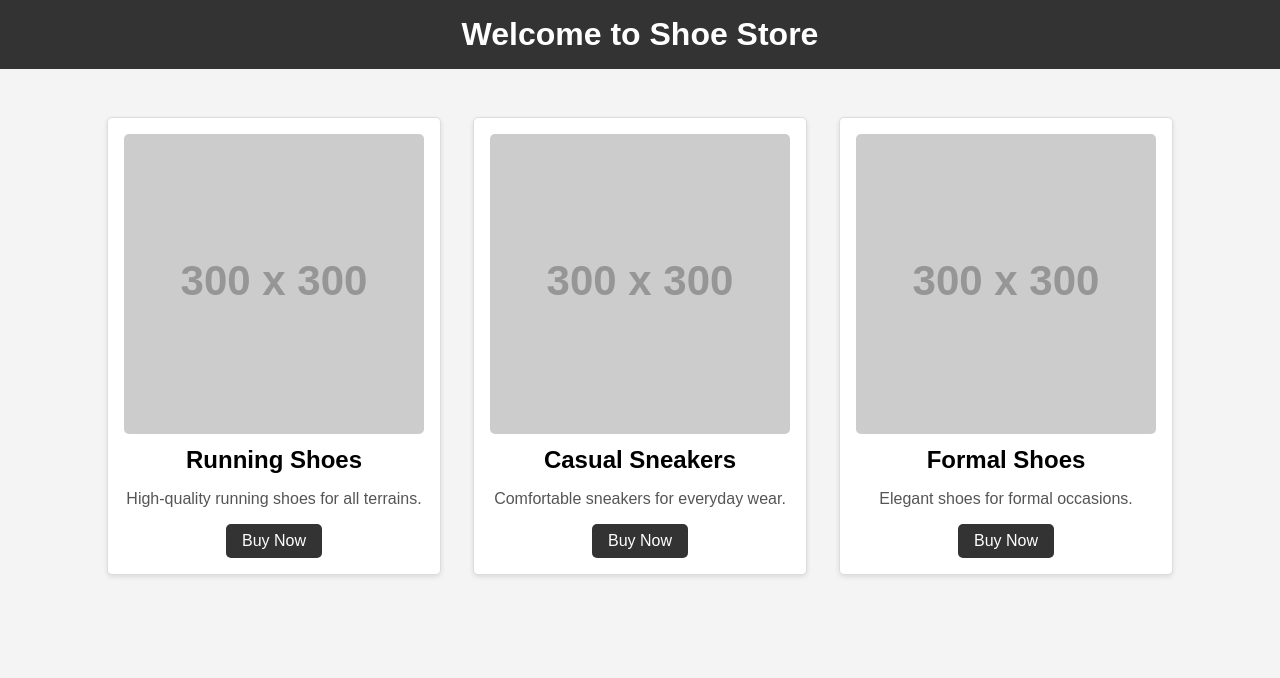
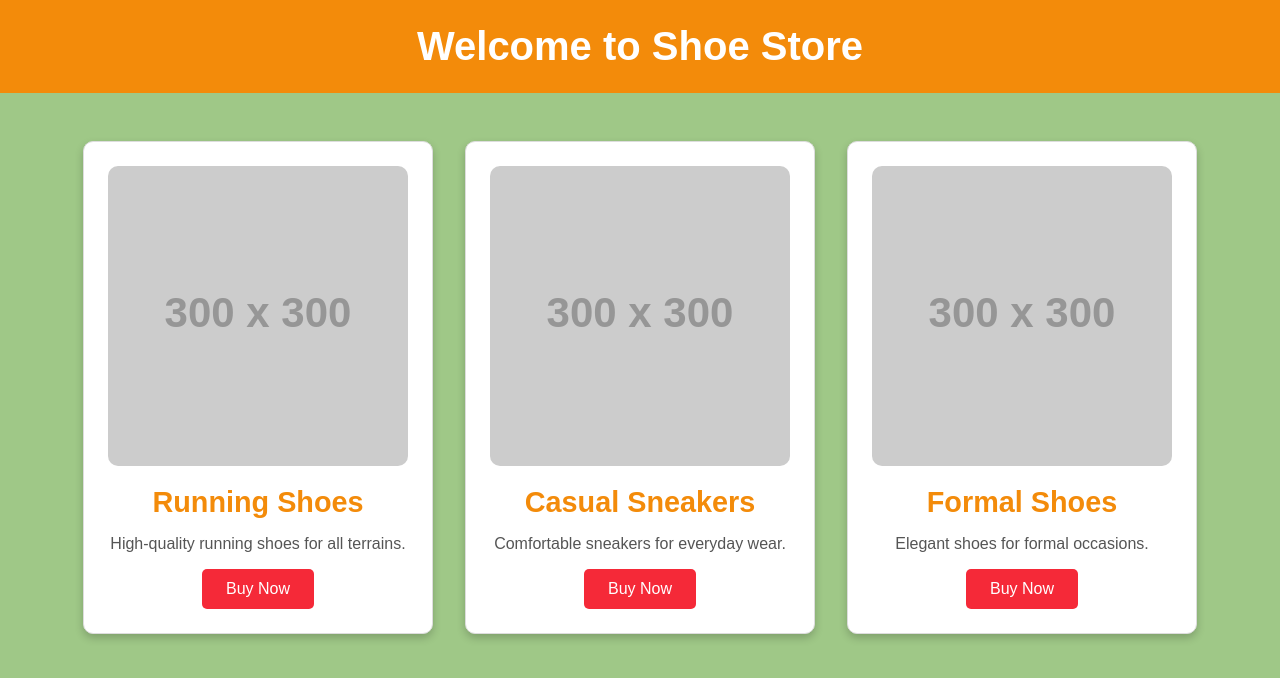
Before and after one commit to ian-kinyanjui-ndungu/simple--shoe-ecommerce-web, a plain HTML site: page index.html in a window 1280 px wide. Drawn offline with Linux system fonts and the light colour scheme; placeholder pictures from the web are drawn by us.

Commit message:
updated css design with vibrant colours

```diff
--- a/style.css
+++ b/style.css
@@ -3,18 +3,19 @@ body {
     font-family: Arial, sans-serif;
     margin: 0;
     padding: 0;
-    background-color: #f4f4f4;
+    background-color: #9fc887;
 }
 
 header {
-    background-color: #333;
+    background-color: #f38b0a;
     color: white;
-    padding: 1rem 0;
+    padding: 1.5rem 0;
     text-align: center;
 }
 
 header h1 {
     margin: 0;
+    font-size: 2.5rem;
 }
 
 /* Product section */
@@ -28,38 +29,47 @@ header h1 {
 .product {
     background: white;
     border: 1px solid #ddd;
-    border-radius: 5px;
+    border-radius: 10px;
     margin: 1rem;
-    padding: 1rem;
+    padding: 1.5rem;
     width: 300px;
     text-align: center;
-    box-shadow: 0 2px 5px rgba(0, 0, 0, 0.1);
+    box-shadow: 0 4px 8px rgba(0, 0, 0, 0.2);
+    transition: transform 0.3s;
+}
+
+.product:hover {
+    transform: scale(1.05);
 }
 
 .product img {
     max-width: 100%;
-    border-radius: 5px;
+    border-radius: 10px;
 }
 
 .product h2 {
-    font-size: 1.5rem;
-    margin: 0.5rem 0;
+    font-size: 1.8rem;
+    margin: 1rem 0;
+    color: #f38b0a;
 }
 
 .product p {
     color: #555;
+    font-size: 1rem;
+    margin-bottom: 1rem;
 }
 
 .product button {
-    background-color: #333;
+    background-color: #f52938;
     color: white;
     border: none;
-    padding: 0.5rem 1rem;
+    padding: 0.7rem 1.5rem;
     cursor: pointer;
     border-radius: 5px;
     font-size: 1rem;
+    transition: background-color 0.3s;
 }
 
 .product button:hover {
-    background-color: #555;
+    background-color: #d41f2e;
 }
```
